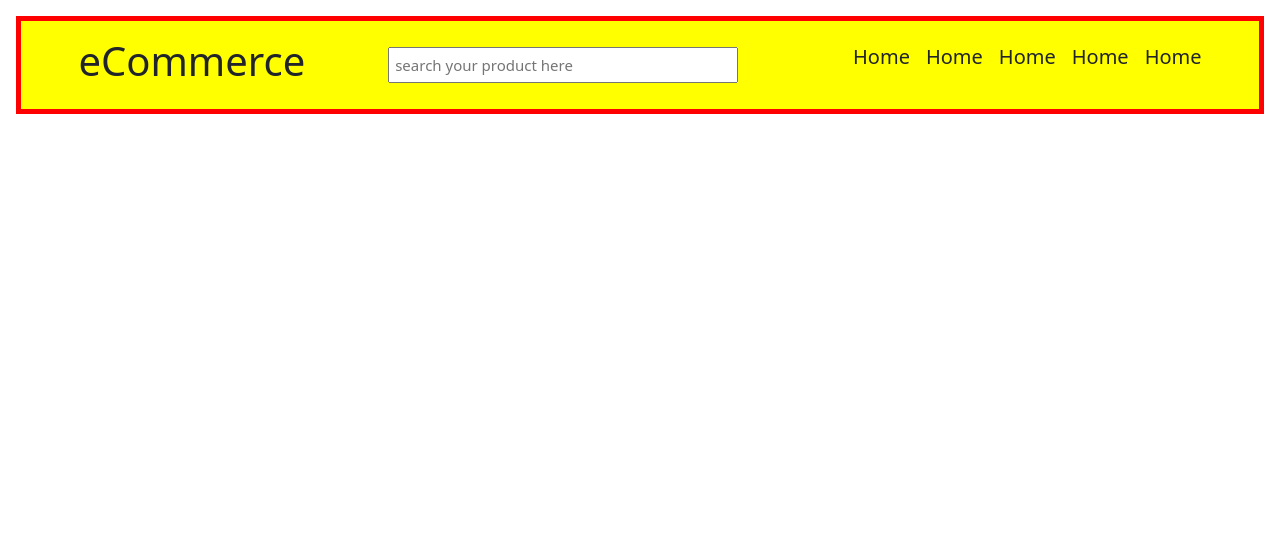
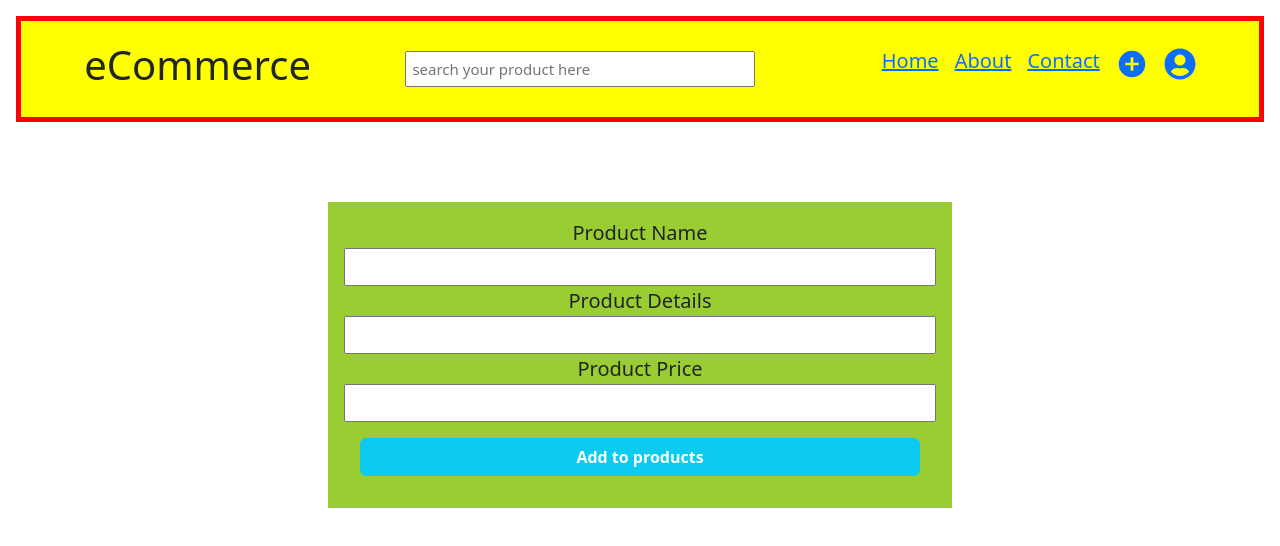
Before and after one commit to CoolShivas/React_3Days_ECOMMERCE, a React (Vite) app in the folder ecomm_project/: page /addproducts in a window 1280 px wide. Shown: the top 546 px of the page. Built offline with nearby package versions, Linux system fonts and the light colour scheme.

Commit message:
Adding router and navlink. And formation of AddProducts Page.

```diff
--- a/ecomm_project/src/App.jsx
+++ b/ecomm_project/src/App.jsx
@@ -1,3 +1,4 @@
+import MyRouters from "./components/MyRouters";
 import MainPage from "./components/MainPage";
 
 
@@ -5,6 +6,7 @@ function App() {
   return <>
     <div className="app_container">
       <MainPage></MainPage>
+      <MyRouters></MyRouters>
     </div>
   </>
 };
--- /dev/null
+++ b/ecomm_project/src/components/MyRouters.jsx
@@ -0,0 +1,20 @@
+import ProfilePage from "../pages/ProfilePage";
+import AddProducts from "../pages/AddProducts";
+import ContactPage from "../pages/ContactPage";
+import AboutPage from "../pages/AboutPage";
+import HomePage from "../pages/HomePage";
+import { Switch, Route } from "react-router-dom/cjs/react-router-dom.min";
+
+const MyRouters = () => {
+    return (
+        <>
+            <Route path="/homepage"> <HomePage></HomePage> </Route>
+            <Route path="/aboutpage"> <AboutPage></AboutPage> </Route>
+            <Route path="/contactpage"> <ContactPage></ContactPage> </Route>
+            <Route path="/addproducts"> <AddProducts></AddProducts> </Route>
+            <Route path="/profile"> <ProfilePage></ProfilePage> </Route>
+        </>
+    )
+}
+
+export default MyRouters;
--- a/ecomm_project/src/components/header/Navbar.jsx
+++ b/ecomm_project/src/components/header/Navbar.jsx
@@ -1,3 +1,6 @@
+import { FaUserCircle } from "react-icons/fa";
+import { MdOutlineAddCircle } from "react-icons/md";
+import { NavLink } from "react-router-dom/cjs/react-router-dom.min";
 import styles from "./Navbar.module.css";
 
 const Navbar = () => {
@@ -5,11 +8,21 @@ const Navbar = () => {
         <>
             <nav className={styles.navbar_container}>
                 <ul>
-                    <li> home </li>
-                    <li> home </li>
-                    <li> home </li>
-                    <li> home </li>
-                    <li> home </li>
+                    <li>
+                        <NavLink to="/homepage"> home </NavLink>
+                    </li>
+                    <li>
+                        <NavLink to="/aboutpage"> about </NavLink>
+                    </li>
+                    <li>
+                        <NavLink to="/contactpage"> contact </NavLink>
+                    </li>
+                    <li>
+                        <NavLink to="/addproducts" className={styles.navbar_icons}> <MdOutlineAddCircle /> </NavLink>
+                    </li>
+                    <li>
+                        <NavLink to="/profile" className={styles.navbar_icons}> <FaUserCircle /> </NavLink>
+                    </li>
                 </ul>
             </nav>
         </>
--- a/ecomm_project/src/components/header/Navbar.module.css
+++ b/ecomm_project/src/components/header/Navbar.module.css
@@ -14,3 +14,8 @@
         font-size: 20px;
     }
 }
+
+.navbar_icons{
+    font-size: 2rem;
+    cursor: pointer;
+}
--- a/ecomm_project/src/main.jsx
+++ b/ecomm_project/src/main.jsx
@@ -1,3 +1,4 @@
+import { BrowserRouter } from "react-router-dom";
 import "bootstrap/dist/css/bootstrap.min.css";
 import React from 'react';
 import ReactDOM from 'react-dom/client';
@@ -6,6 +7,8 @@ import './index.css';
 
 ReactDOM.createRoot(document.getElementById('root')).render(
   <React.StrictMode>
-    <App />
+    <BrowserRouter>
+      <App />
+    </BrowserRouter>
   </React.StrictMode>,
 )
--- /dev/null
+++ b/ecomm_project/src/pages/AddProducts.jsx
@@ -0,0 +1,28 @@
+import styles from "./AddProducts.module.css";
+
+
+const AddProducts = () => {
+    return (
+        <div className={styles.add_products__container}>
+            <form action="#">
+                <div>
+                    <label htmlFor="name"> Product Name </label>
+                    <input type="text" id="name" />
+                </div>
+                <div>
+                    <label htmlFor="details"> Product Details </label>
+                    <input type="text" id="details" />
+                </div>
+                <div>
+                    <label htmlFor="price"> Product Price </label>
+                    <input type="number" id="price" />
+                </div>
+                <div className={styles.actions}>
+                    <button className="btn btn-info"> Add to products </button>
+                </div>
+            </form>
+        </div>
+    )
+}
+
+export default AddProducts;
--- /dev/null
+++ b/ecomm_project/src/pages/AddProducts.module.css
@@ -0,0 +1,28 @@
+.add_products__container{
+    margin: 5rem auto;
+    text-align: center;
+    background-color: yellowgreen;
+    width: 50%;
+    padding: 1rem;
+}
+
+label{
+    display: block;
+    /* color: white; */
+    font-size: 20px;
+    font-weight: 500;
+}
+
+input{
+    width: 100%;
+    padding: 5px;
+}
+
+.actions{
+    margin: 1rem;
+    && button{
+        color: white;
+        font-weight: 700;
+        width: 100%;
+    }
+}
--- /dev/null
+++ b/ecomm_project/src/pages/ProfilePage.jsx
@@ -0,0 +1,9 @@
+import React from 'react'
+
+const ProfilePage = () => {
+    return (
+        <h1> Welcome to the Profile Page.</h1>
+    )
+}
+
+export default ProfilePage;
```
Also changed, not shown: ecomm_project/src/pages/LoginPage.jsx (deleted, +0 -9 lines).
